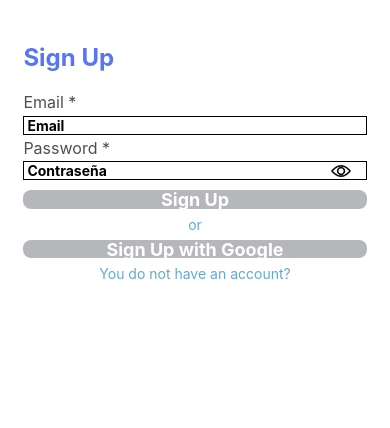
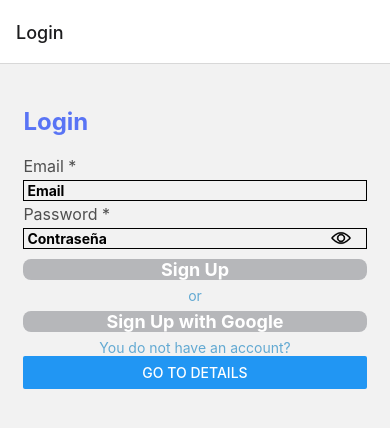
Before and after one commit to BC-MAY-21-RN/kata-05-reservacion-de-vuelos-k5-n21-t4, a React Native app in the folder FlightBookingApp/: screen /Login in a window 390 px wide. Shown: the top 428 px of the page. Built offline with nearby package versions, Linux system fonts and the light colour scheme.

Commit message:
Navigation Implement
Modifications were made in App.js to be able to navigate between the logion and register screens

```diff
--- a/FlightBookingApp/App.js
+++ b/FlightBookingApp/App.js
@@ -1,9 +1,18 @@
-import React from 'react'
+import * as React from 'react';
+import { NavigationContainer } from '@react-navigation/native';
+import { createNativeStackNavigator } from '@react-navigation/native-stack';
 import {SignUp, Login} from './src/Screens/index';
+
+const Stack = createNativeStackNavigator();
 
 const App = () => {
   return (
-    <Login />
+  <NavigationContainer>{
+    <Stack.Navigator>
+      <Stack.Screen name='Login' component={Login}/>
+      <Stack.Screen name='SignUp' component={SignUp}/>
+    </Stack.Navigator>
+  }</NavigationContainer>
   )
 }
 
--- a/FlightBookingApp/src/Screens/Login.js
+++ b/FlightBookingApp/src/Screens/Login.js
@@ -1,10 +1,10 @@
 import React, {useState} from 'react';
 import {PswrdInput, UserInput} from '../Components/InputLog';
-import {StyleSheet} from 'react-native';
+import {Button} from 'react-native';
 import { Container, TextButton, TochOP, PrimeTitle, SecondTitle, InfoText} from '../Assets/styled';
 import {auth} from 'firebase';
 
-export const Login = () => {
+export const Login = ({navigation}) => {
   const [email, setEmail] = useState('');
   const [name, setName] = useState('');
   const [pswrd, setPswrd] = useState('');
@@ -13,7 +13,7 @@ export const Login = () => {
 
   return (
     <Container >
-      <PrimeTitle>Sign Up</PrimeTitle>
+      <PrimeTitle>Login</PrimeTitle>
 
       <SecondTitle>Email *</SecondTitle>
       <UserInput
@@ -44,6 +44,10 @@ export const Login = () => {
         <TextButton>Sign Up with Google</TextButton>
       </TochOP>
       <InfoText>You do not have an account?</InfoText>
+      <Button
+        title="Go to Details"
+        onPress={() => navigation.navigate('SignUp')}
+      />
     </Container>
   );
 };
--- a/FlightBookingApp/src/Screens/SignUp.js
+++ b/FlightBookingApp/src/Screens/SignUp.js
@@ -5,7 +5,7 @@ import CheckBox from '@react-native-community/checkbox';
 
 //import Checkbox from '../Components/Checkbox';
 
-export const SignUp = () => {
+export const SignUp = ({navigation}) => {
     const [toggleCheckBox, setToggleCheckBox] = useState(false)
     const [hidePassword, setHidePassword] = useState(true);
     const [email, setEmail] = useState("");
@@ -72,7 +72,7 @@ export const SignUp = () => {
       <TochOP>
         <TextButton>Sign Up with Google</TextButton>
       </TochOP>
-      <InfoText>Alredy have an account?</InfoText>
+      <InfoText onPress={() => navigation.navigate('Login')} >Alredy have an account?</InfoText>
     </Container>
   );
 };
```
